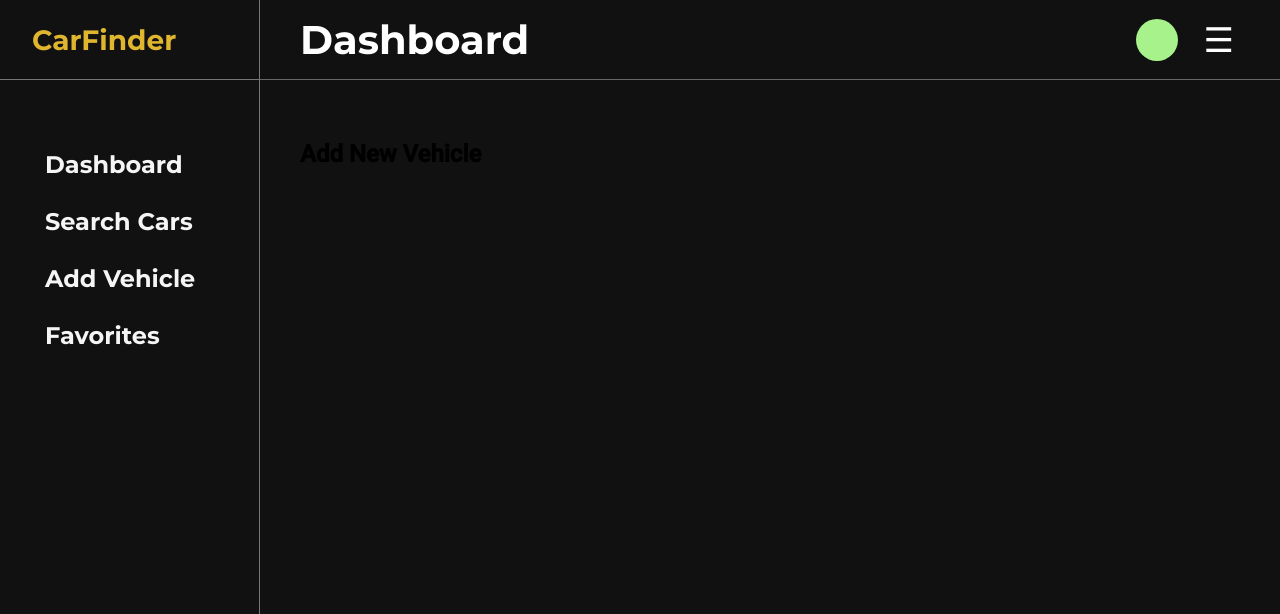
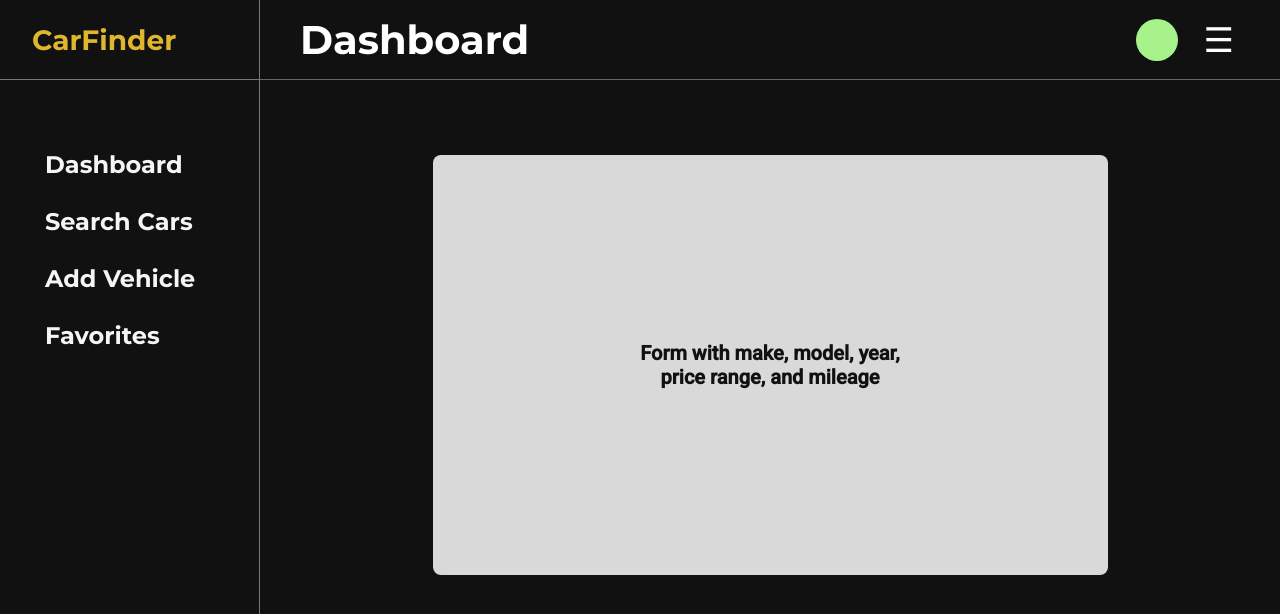
Before and after one commit to AmoyTurner-FS/202603-WDV349-TurnerAmoy, a React app in the folder dev/portfolio/: page /add-vehicle in a window 1280 px wide. Shown: the top 614 px of the page. Built offline with nearby package versions, Linux system fonts and the light colour scheme; the HTML template or start-up script is replaced by a standard one.

Commit message:
Built the add vehicle page layout

```diff
--- /dev/null
+++ b/dev/portfolio/src/pages/AddVehicle.css
@@ -0,0 +1,26 @@
+.add-vehicle-page {
+  width: 100%;
+  min-height: 100%;
+}
+
+.add-vehicle-container {
+  display: flex;
+  justify-content: center;
+  padding: 35px 20px;
+}
+
+.form-placeholder {
+  width: 75%;
+  min-height: 420px;
+  background-color: #d9d9d9;
+  border-radius: 8px;
+
+  display: flex;
+  align-items: center;
+  justify-content: center;
+
+  color: #111111;
+  text-align: center;
+  font-size: 20px;
+  font-weight: 700;
+}
--- a/dev/portfolio/src/pages/AddVehicle.jsx
+++ b/dev/portfolio/src/pages/AddVehicle.jsx
@@ -1,5 +1,19 @@
+import "./AddVehicle.css";
+
 function AddVehicle() {
-  return <h2>Add New Vehicle</h2>;
+  return (
+    <section className="add-vehicle-page">
+      <div className="add-vehicle-container">
+        <div className="form-placeholder">
+          <p>
+            Form with make, model, year,
+            <br />
+            price range, and mileage
+          </p>
+        </div>
+      </div>
+    </section>
+  );
 }
 
 export default AddVehicle;
```
